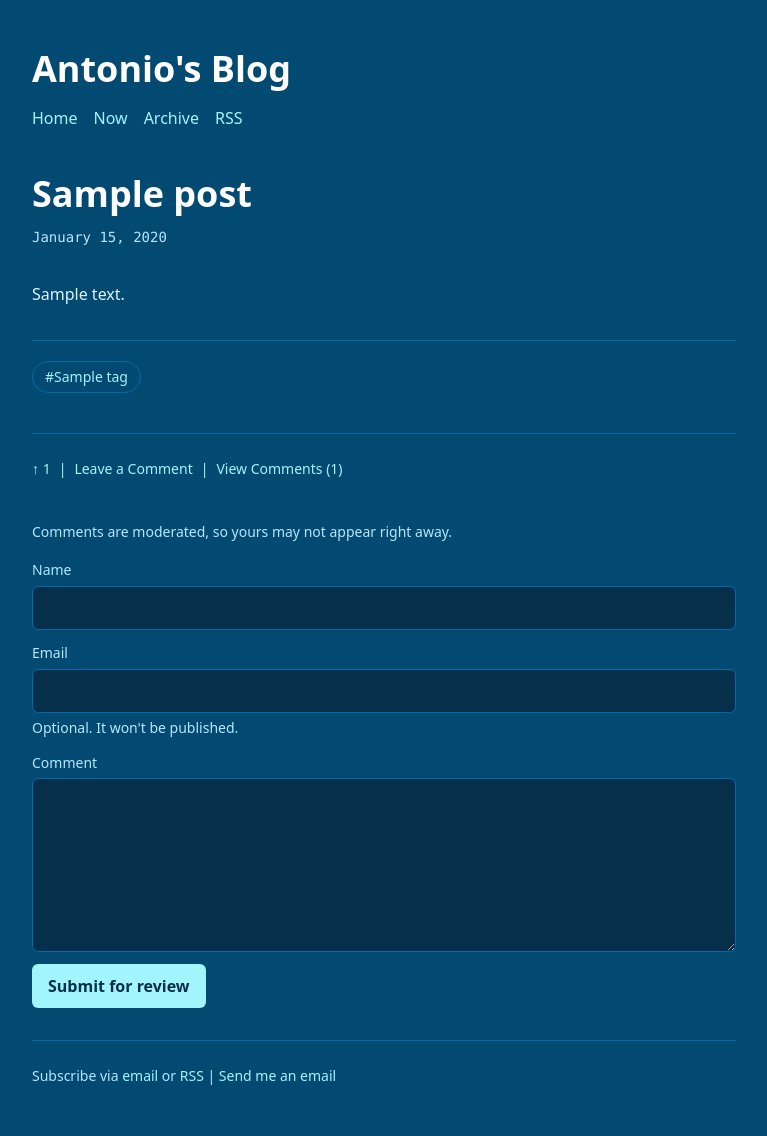
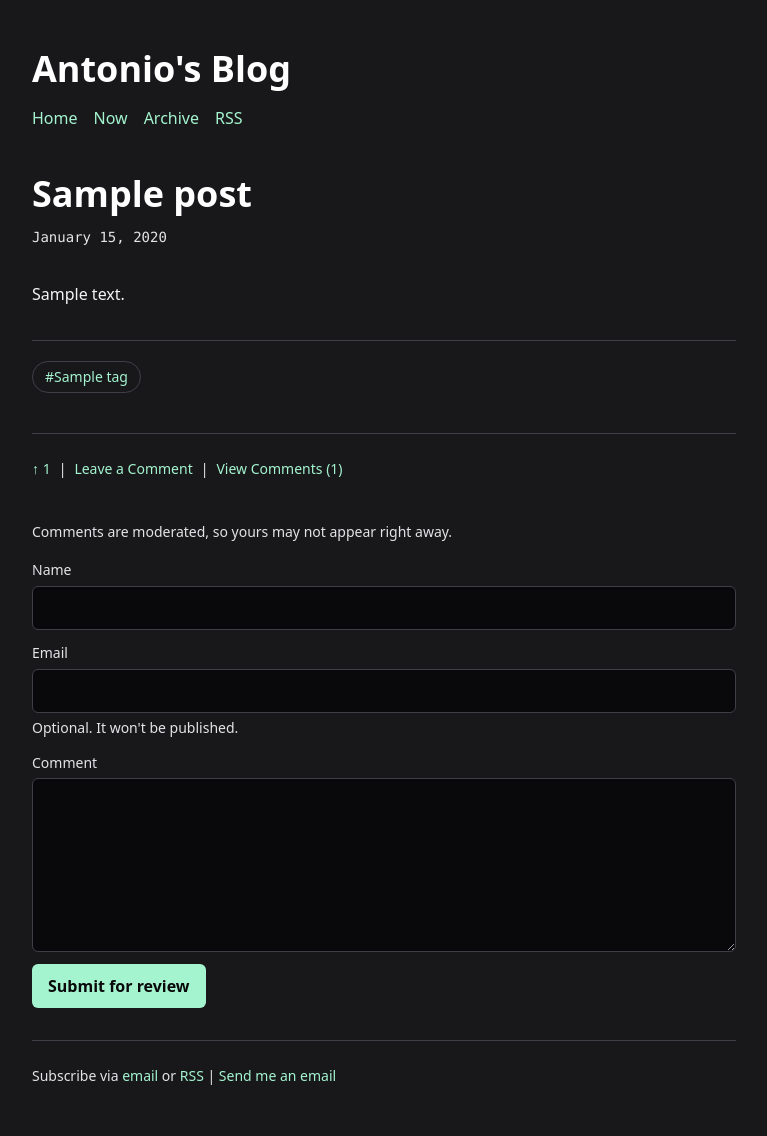
Before and after one commit to Otolock/antoniosantos.io-django, a Django app: a page that uses blog/templates/blog/base.html in a window 1280 px wide, after a click on "Leave a Comment". Shown: the whole page, without its empty margins (256-1023 px from the left). Run offline with Django 5.2, Linux system fonts and the light colour scheme; tables that the repository leaves empty hold one stand-in row (values such as "Sample post").

Commit message:
theme changes from sky + cyan to zinc + emerald

```diff
--- a/blog/static/blog/style.css
+++ b/blog/static/blog/style.css
@@ -8,15 +8,15 @@
     --font-mono: ui-monospace, SFMono-Regular, Menlo, Monaco, Consolas, "Liberation Mono",
       "Courier New", monospace;
     --color-red-200: oklch(88.5% 0.062 18.334);
-    --color-cyan-50: oklch(98.4% 0.019 200.873);
-    --color-cyan-200: oklch(91.7% 0.08 205.041);
-    --color-sky-50: oklch(97.7% 0.013 236.62);
-    --color-sky-100: oklch(95.1% 0.026 236.824);
-    --color-sky-200: oklch(90.1% 0.058 230.902);
-    --color-sky-300: oklch(82.8% 0.111 230.318);
-    --color-sky-700: oklch(50% 0.134 242.749);
-    --color-sky-900: oklch(39.1% 0.09 240.876);
-    --color-sky-950: oklch(29.3% 0.066 243.157);
+    --color-emerald-50: oklch(97.9% 0.021 166.113);
+    --color-emerald-200: oklch(90.5% 0.093 164.15);
+    --color-zinc-50: oklch(98.5% 0 0);
+    --color-zinc-100: oklch(96.7% 0.001 286.375);
+    --color-zinc-200: oklch(92% 0.004 286.32);
+    --color-zinc-300: oklch(87.1% 0.006 286.286);
+    --color-zinc-700: oklch(37% 0.013 285.805);
+    --color-zinc-900: oklch(21% 0.006 285.885);
+    --color-zinc-950: oklch(14.1% 0.005 285.823);
     --color-white: #fff;
     --spacing: 0.25rem;
     --text-sm: 0.875rem;
@@ -651,7 +654,7 @@
 }
 @layer base {
   html {
-    background: var(--color-sky-900);
+    background: var(--color-zinc-900);
     overflow-x: hidden;
   }
   body {
@@ -675,8 +678,8 @@
     padding-block: calc(var(--spacing) * 8);
     flex-direction: column;
     gap: calc(var(--spacing) * 6);
-    background: var(--color-sky-900);
-    color: var(--color-sky-50);
+    background: var(--color-zinc-900);
+    color: var(--color-zinc-50);
     font-family: var(--font-sans);
   }
   .site-header {
@@ -697,7 +700,7 @@
     gap: calc(var(--spacing) * 2);
   }
   .site-nav a, .site-footer a, .text-link, .post-list-title a {
-    color: var(--color-cyan-200);
+    color: var(--color-emerald-200);
     transition: color 150ms ease, background-color 150ms ease;
   }
   .site-nav a {
@@ -716,15 +719,15 @@
     min-width: 0;
   }
   .site-footer {
-    border-top: 1px solid var(--color-sky-700);
+    border-top: 1px solid var(--color-zinc-700);
     padding-top: calc(var(--spacing) * 6);
-    color: var(--color-sky-200);
+    color: var(--color-zinc-200);
     font-size: var(--text-sm);
   }
   .message {
-    border-left: 4px solid var(--color-cyan-200);
-    background: var(--color-sky-950);
-    color: var(--color-sky-50);
+    border-left: 4px solid var(--color-emerald-200);
+    background: var(--color-zinc-950);
+    color: var(--color-zinc-50);
     font-size: var(--text-sm);
     padding: calc(var(--spacing) * 3) calc(var(--spacing) * 4);
   }
@@ -770,7 +773,7 @@
     overflow-wrap: anywhere;
   }
   .post-date {
-    color: var(--color-sky-200);
+    color: var(--color-zinc-200);
     font-family: var(--font-mono);
     font-size: var(--text-sm);
     line-height: 1.5;
@@ -798,23 +801,23 @@
     display: flex;
     flex-wrap: wrap;
     gap: calc(var(--spacing) * 2);
-    border-top: 1px solid var(--color-sky-700);
+    border-top: 1px solid var(--color-zinc-700);
     padding-top: calc(var(--spacing) * 5);
   }
   .tag-pill {
     display: inline-flex;
     min-height: 2rem;
     align-items: center;
-    border: 1px solid var(--color-sky-700);
+    border: 1px solid var(--color-zinc-700);
     border-radius: 999px;
-    color: var(--color-cyan-200);
+    color: var(--color-emerald-200);
     font-size: var(--text-sm);
     line-height: 1;
     padding: calc(var(--spacing) * 1.5) calc(var(--spacing) * 3);
     transition: border-color 150ms ease, color 150ms ease;
   }
   .tag-pill:hover {
-    border-color: var(--color-cyan-200);
+    border-color: var(--color-emerald-200);
     color: var(--color-white);
   }
   .now-page {
@@ -852,20 +855,20 @@
     flex-wrap: wrap;
     gap: calc(var(--spacing) * 2);
     align-items: baseline;
-    border-top: 1px solid var(--color-sky-700);
+    border-top: 1px solid var(--color-zinc-700);
     padding-top: calc(var(--spacing) * 6);
-    color: var(--color-sky-200);
+    color: var(--color-zinc-200);
     font-size: var(--text-sm);
   }
   .comment-actions a, .upvote-button {
-    color: var(--color-cyan-200);
+    color: var(--color-emerald-200);
     transition: color 150ms ease;
   }
   .comment-actions a:hover, .upvote-button:hover {
     color: var(--color-white);
   }
   .upvote-button:disabled {
-    color: var(--color-cyan-50);
+    color: var(--color-emerald-50);
     cursor: default;
   }
   .upvote-form {
@@ -889,7 +892,7 @@
     gap: calc(var(--spacing) * 4);
   }
   .comments-empty, .moderation-note, .form-help {
-    color: var(--color-sky-200);
+    color: var(--color-zinc-200);
     font-size: var(--text-sm);
   }
   .comment-list {
@@ -930,15 +933,15 @@
     gap: calc(var(--spacing) * 1);
   }
   .form-field label {
-    color: var(--color-sky-200);
+    color: var(--color-zinc-200);
     font-size: var(--text-sm);
   }
   .form-field input, .form-field textarea {
     width: 100%;
-    border: 1px solid var(--color-sky-700);
+    border: 1px solid var(--color-zinc-700);
     border-radius: 0.375rem;
-    background: var(--color-sky-950);
-    color: var(--color-sky-50);
+    background: var(--color-zinc-950);
+    color: var(--color-zinc-50);
     padding: calc(var(--spacing) * 2) calc(var(--spacing) * 3);
   }
   .form-field input {
@@ -949,10 +952,10 @@
     resize: vertical;
   }
   .form-field input::placeholder, .form-field textarea::placeholder {
-    color: var(--color-sky-300);
+    color: var(--color-zinc-300);
   }
   .form-field input:focus, .form-field textarea:focus {
-    border-color: var(--color-cyan-200);
+    border-color: var(--color-emerald-200);
     outline: none;
   }
   .form-error {
@@ -969,8 +972,8 @@
   .subscribe-form button, .comment-form button {
     min-height: 2.75rem;
     border-radius: 0.375rem;
-    background: var(--color-cyan-200);
-    color: var(--color-sky-950);
+    background: var(--color-emerald-200);
+    color: var(--color-zinc-950);
     font-weight: var(--font-weight-bold);
     padding: calc(var(--spacing) * 2) calc(var(--spacing) * 4);
     transition: background-color 150ms ease;
@@ -1153,31 +1156,31 @@
 }
 @layer utilities {
   .post-prose {
-    --tw-prose-body: var(--color-sky-100);
-    --tw-prose-headings: var(--color-sky-50);
-    --tw-prose-lead: var(--color-sky-100);
-    --tw-prose-links: var(--color-cyan-200);
+    --tw-prose-body: var(--color-zinc-100);
+    --tw-prose-headings: var(--color-zinc-50);
+    --tw-prose-lead: var(--color-zinc-100);
+    --tw-prose-links: var(--color-emerald-200);
     --tw-prose-bold: var(--color-white);
-    --tw-prose-counters: var(--color-sky-200);
-    --tw-prose-bullets: var(--color-sky-200);
-    --tw-prose-hr: color-mix(in srgb, oklch(50% 0.134 242.749) 70%, transparent);
+    --tw-prose-counters: var(--color-zinc-200);
+    --tw-prose-bullets: var(--color-zinc-200);
+    --tw-prose-hr: color-mix(in srgb, oklch(37% 0.013 285.805) 70%, transparent);
     @supports (color: color-mix(in lab, red, red)) {
-      --tw-prose-hr: color-mix(in oklab, var(--color-sky-700) 70%, transparent);
+      --tw-prose-hr: color-mix(in oklab, var(--color-zinc-700) 70%, transparent);
     }
-    --tw-prose-quotes: var(--color-sky-50);
-    --tw-prose-quote-borders: var(--color-sky-700);
-    --tw-prose-captions: var(--color-sky-200);
+    --tw-prose-quotes: var(--color-zinc-50);
+    --tw-prose-quote-borders: var(--color-zinc-700);
+    --tw-prose-captions: var(--color-zinc-200);
     --tw-prose-kbd: var(--color-white);
-    --tw-prose-code: var(--color-sky-50);
-    --tw-prose-pre-code: var(--color-sky-100);
-    --tw-prose-pre-bg: color-mix(in srgb, oklch(39.1% 0.09 240.876) 65%, black);
+    --tw-prose-code: var(--color-zinc-50);
+    --tw-prose-pre-code: var(--color-zinc-100);
+    --tw-prose-pre-bg: color-mix(in srgb, oklch(21% 0.006 285.885) 65%, black);
     @supports (color: color-mix(in lab, red, red)) {
-      --tw-prose-pre-bg: color-mix(in oklab, var(--color-sky-900) 65%, black);
+      --tw-prose-pre-bg: color-mix(in oklab, var(--color-zinc-900) 65%, black);
     }
-    --tw-prose-th-borders: var(--color-sky-700);
-    --tw-prose-td-borders: color-mix(in srgb, oklch(50% 0.134 242.749) 70%, transparent);
+    --tw-prose-th-borders: var(--color-zinc-700);
+    --tw-prose-td-borders: color-mix(in srgb, oklch(37% 0.013 285.805) 70%, transparent);
     @supports (color: color-mix(in lab, red, red)) {
-      --tw-prose-td-borders: color-mix(in oklab, var(--color-sky-700) 70%, transparent);
+      --tw-prose-td-borders: color-mix(in oklab, var(--color-zinc-700) 70%, transparent);
     }
   }
   .post-prose :where(a):hover {
--- a/blog/templates/blog/archive.html
+++ b/blog/templates/blog/archive.html
@@ -7,7 +7,7 @@ Archive
 {% block content %}
 <section class="intro-section">
     <h2 class="page-heading">Archive</h2>
-    <p class="text-sky-100">
+    <p class="text-zinc-100">
         Every published post, newest first.
     </p>
 </section>
--- a/blog/templates/blog/now.html
+++ b/blog/templates/blog/now.html
@@ -43,7 +43,7 @@ Now
 
                 <div class="book-meta">
                     <p class="font-bold">Theo of Golden</p>
-                    <p class="text-sm text-sky-200">Allen Levi</p>
+                    <p class="text-sm text-zinc-200">Allen Levi</p>
                 </div>
             </div>
 
--- a/blog/templates/blog/tag_detail.html
+++ b/blog/templates/blog/tag_detail.html
@@ -7,7 +7,7 @@
 {% block content %}
 <section class="intro-section">
     <h2 class="page-heading">#{{ tag.name }}</h2>
-    <p class="text-sky-100">
+    <p class="text-zinc-100">
         Posts tagged #{{ tag.name }}.
     </p>
 </section>
```
Also changed, not shown: other parts of blog/static/blog/style.css (+29 -26 lines), theme/input.css (+64 -64 lines).
